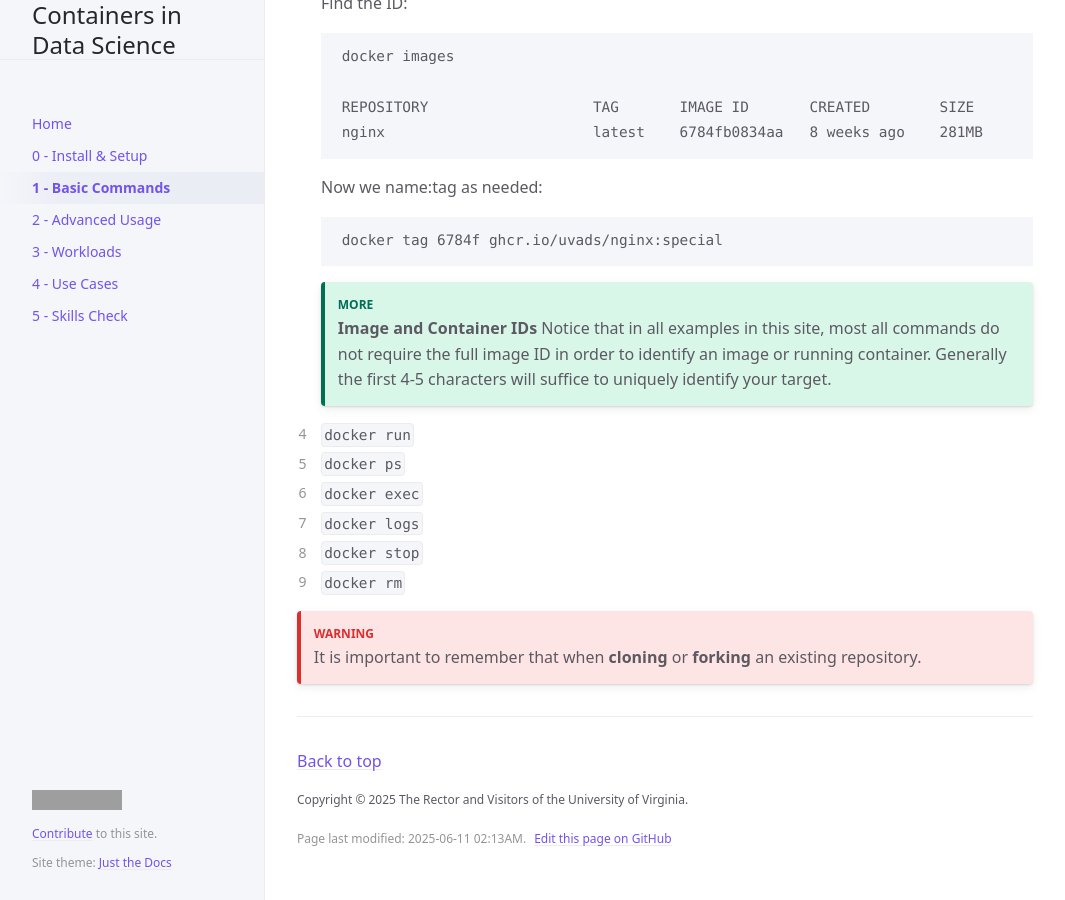
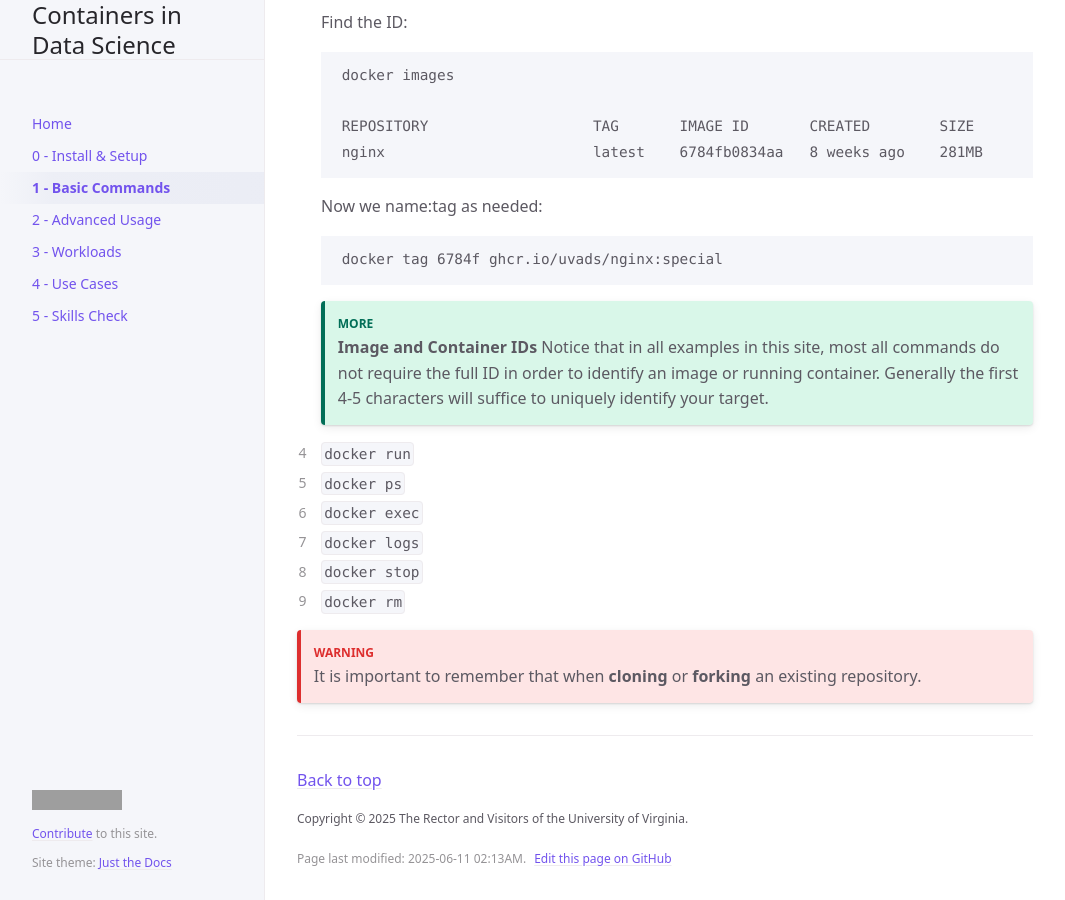
Before and after one commit to UVADS/container-basics, a Jekyll site: the page built from docs/basic-commands.md, in a window 1280 px wide and 900 px high, scrolled down 1590 px. Shown: the whole window, without its empty margins (107-1172 px from the left). Built offline with Jekyll 4.4.1, drawn with Linux system fonts in a browser that asks for light colours; cached includes are drawn as plain includes; part of the change alters nothing that is shown; grey boxes are pictures that could not be loaded.

Commit message:
Some basics

````diff
--- a/docs/basic-commands.md
+++ b/docs/basic-commands.md
@@ -55,9 +55,9 @@ Below are some of the most common, foundational commands for working with contai
     {: .success :}
     **About Image Names:Tags**
     Container images can be assigned names and tags when built or at any point after they exist. Container **names** can be arbitrary if you are building and running the images locally. Or, if the aim is to build a container and push it to a registry for use elsewhere, you must follow that registry's naming conventions.
-    >
+    <br /><br />
     In the case of Docker Hub, the name should be `<account>/<image-name>:<tag>`. For other registries, prepend with the domain to the registry; for GHCR, an example might be `ghcr.io/<account-or-org>/<image-name>:<tag>`
-    >
+    <br /><br />
     **Tags** If no tag is assigned to an image you build, the assumed tag is called `latest`. However, the developer can easily manage tagging manually or using automation. Some useful tags might be a version number `1.3`, or a `dev` tag.
 
 3. `docker tag`
@@ -83,14 +83,14 @@ Below are some of the most common, foundational commands for working with contai
     ```
 
     {: .success :}
-    **Image and Container IDs** Notice that in all examples in this site, most all commands do not require the full image ID in order to identify an image or running container. Generally the first 4-5 characters will suffice to uniquely identify your target.
+    **Image and Container IDs** Notice that in all examples in this site, most all commands do not require the full ID in order to identify an image or running container. Generally the first 4-5 characters will suffice to uniquely identify your target.
 
-1. `docker run`
-2. `docker ps`
-3. `docker exec`
-4. `docker logs`
-5. `docker stop`
-6.  `docker rm`
+4. `docker run`
+5. `docker ps`
+6. `docker exec`
+7. `docker logs`
+8. `docker stop`
+9.  `docker rm`
 
 
 {: .warning :}
````
